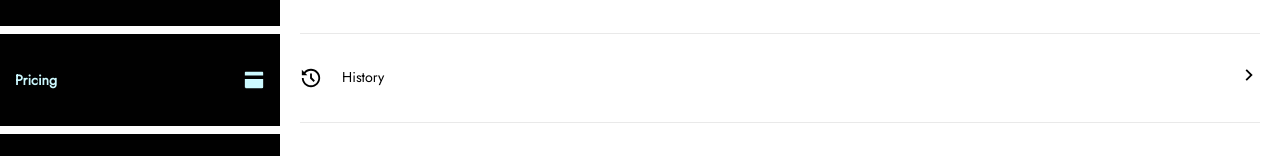
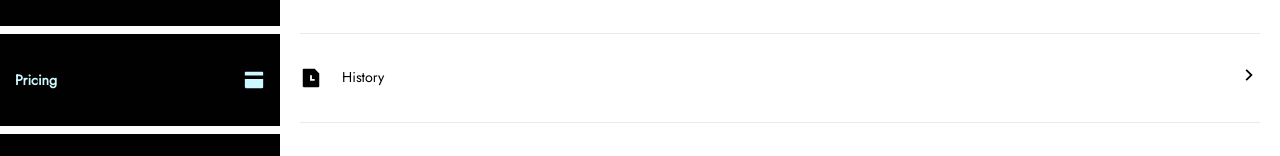
Before and after one commit to cloortt/web.cloortt.com, a Vue app: page /settings in a window 1280 px wide. Shown: the part 570-726 px from the top of the page. Built offline with nearby package versions, Linux system fonts and the light colour scheme.

Commit message:
Modified SettingsView (Changed History Icon)

```diff
--- a/src/views/SettingsView.vue
+++ b/src/views/SettingsView.vue
@@ -18,7 +18,7 @@ import SearchRecordInput from '@/components/SearchRecordInput.vue'
 
     <AppSettings icon="pantone" title="Apperance" />
 
-    <AppSettings icon="history" title="History" />
+    <AppSettings icon="file-history" title="History" />
 
     <AppSettings icon="feedback" title="Contact" />
 
```
